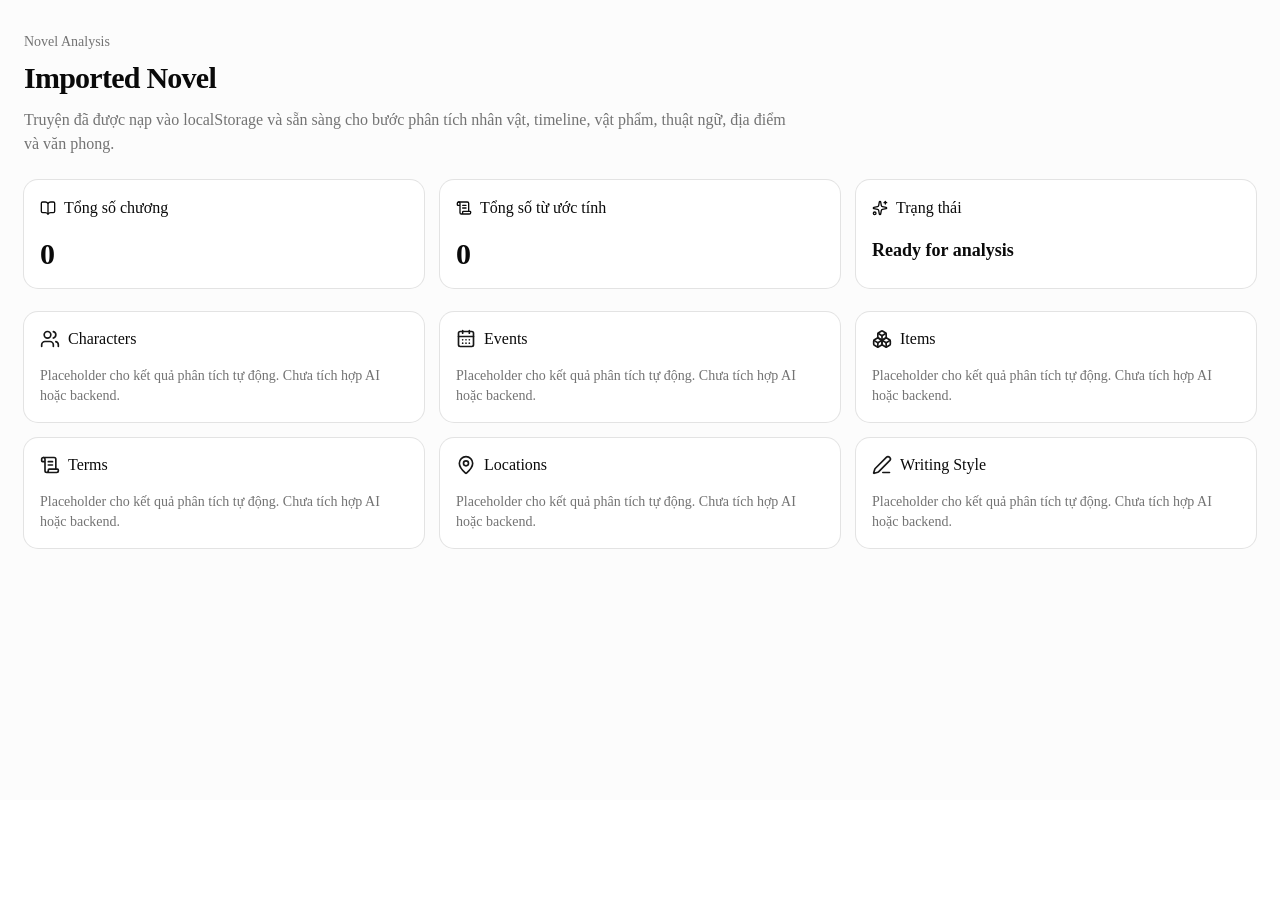
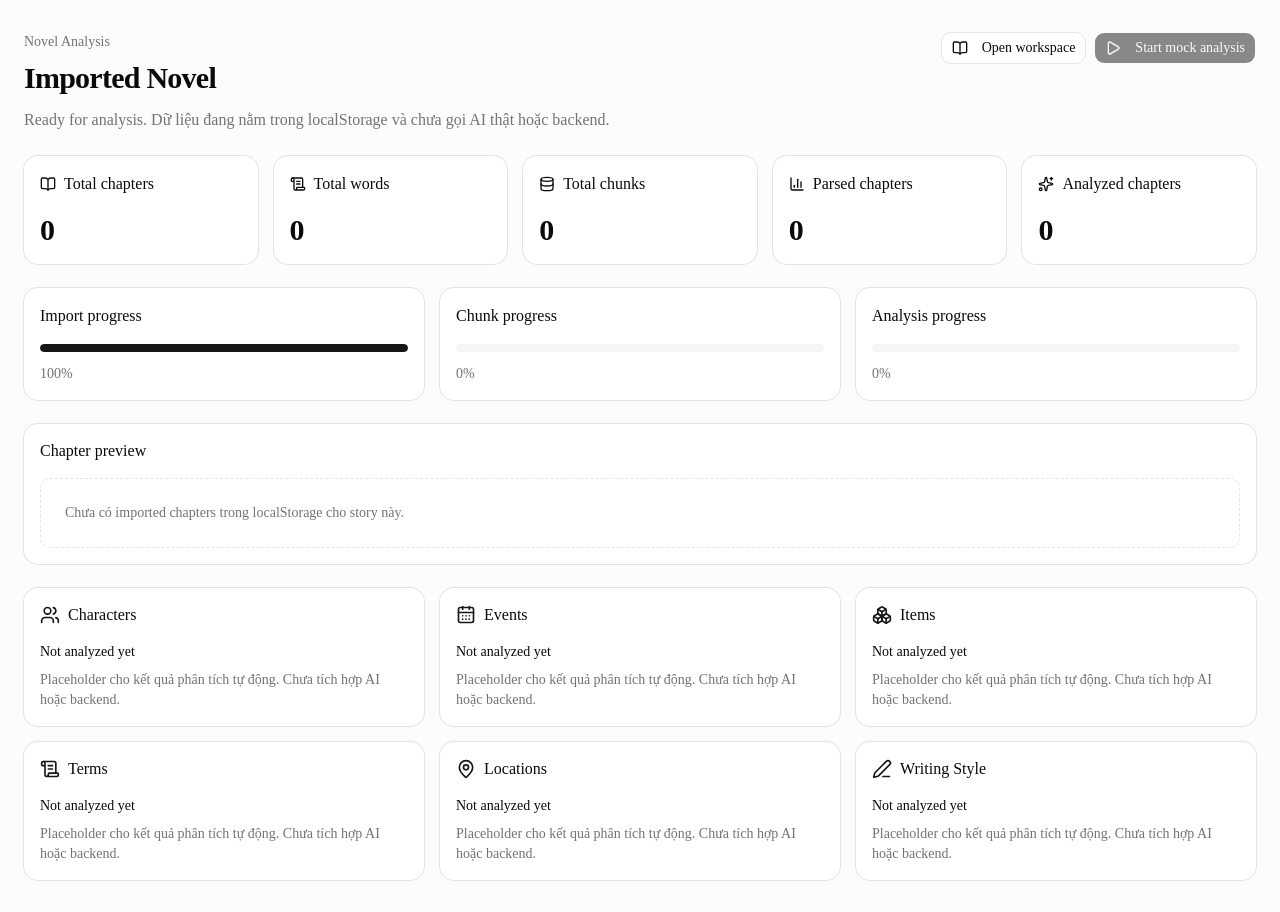
Before and after one commit to PhatMap/yuki, a Next.js app: page /stories/1/analysis in a window 1280 px wide. Before the commit the page ends 800 px from the top, so only its background shows below. Built offline with nearby package versions, Linux system fonts and the light colour scheme.

Commit message:
Improve imported story analysis dashboard

```diff
--- a/src/components/story/story-analysis-client.tsx
+++ b/src/components/story/story-analysis-client.tsx
@@ -1,18 +1,28 @@
 "use client";
 
-import { useMemo, useSyncExternalStore } from "react";
+import Link from "next/link";
+import { type ComponentType, useMemo, useSyncExternalStore } from "react";
 import {
+  BarChart3,
   BookOpen,
   Boxes,
   CalendarDays,
+  Database,
   MapPin,
   PenLine,
+  Play,
   ScrollText,
   Sparkles,
   Users,
 } from "lucide-react";
 
-import type { Chapter, Story } from "@/lib/types";
+import type {
+  AnalysisStatus,
+  ChapterChunk,
+  ImportedChapter,
+  Story,
+} from "@/lib/types";
+import { Button } from "@/components/ui/button";
 import { Card, CardContent, CardHeader, CardTitle } from "@/components/ui/card";
 
 interface StoryAnalysisClientProps {
@@ -21,43 +31,38 @@ interface StoryAnalysisClientProps {
 
 const storyStorageKey = "ai-story-app:stories";
 const emptyStories: Story[] = [];
-const emptyChapters: Chapter[] = [];
-const parsedArrayCache = new Map<
+const emptyChapters: ImportedChapter[] = [];
+const emptyChunks: ChapterChunk[] = [];
+const emptyAnalysisStatus: AnalysisStatus | null = null;
+const parsedValueCache = new Map<
   string,
-  { serializedValue: string; parsedValue: unknown[] }
+  { serializedValue: string; parsedValue: unknown }
 >();
 
-function estimateWordCount(text: string) {
-  const words = text.trim().match(/\S+/g);
+function readJsonValue<T>(key: string, fallback: T): T {
+  if (typeof window === "undefined") return fallback;
 
-  return words?.length ?? 0;
+  const serializedValue = localStorage.getItem(key) || "";
+  const cachedValue = parsedValueCache.get(key);
+
+  if (cachedValue?.serializedValue === serializedValue) {
+    return cachedValue.parsedValue as T;
   }
 
-function readJsonArray<T>(key: string, fallback: T[]) {
-  if (typeof window === "undefined") return fallback;
+  if (!serializedValue) {
+    parsedValueCache.set(key, { serializedValue, parsedValue: fallback });
 
-  const serializedValue = localStorage.getItem(key) || "[]";
-  const cachedValue = parsedArrayCache.get(key);
-
-  if (cachedValue?.serializedValue === serializedValue) {
-    return cachedValue.parsedValue as T[];
+    return fallback;
   }
 
   try {
-    const parsedValue = JSON.parse(serializedValue) as T[];
-    const normalizedValue = Array.isArray(parsedValue) ? parsedValue : fallback;
+    const parsedValue = JSON.parse(serializedValue) as T;
 
-    parsedArrayCache.set(key, {
-      serializedValue,
-      parsedValue: normalizedValue,
-    });
+    parsedValueCache.set(key, { serializedValue, parsedValue });
 
-    return normalizedValue;
+    return parsedValue;
   } catch {
-    parsedArrayCache.set(key, {
-      serializedValue,
-      parsedValue: fallback,
-    });
+    parsedValueCache.set(key, { serializedValue, parsedValue: fallback });
 
     return fallback;
   }
@@ -83,30 +88,61 @@ const analysisCards = [
 export function StoryAnalysisClient({ storyId }: StoryAnalysisClientProps) {
   const stories = useSyncExternalStore(
     subscribeToLocalStorage,
-    () => readJsonArray<Story>(storyStorageKey, emptyStories),
+    () => readJsonValue<Story[]>(storyStorageKey, emptyStories),
     () => emptyStories,
   );
   const chapters = useSyncExternalStore(
     subscribeToLocalStorage,
     () =>
-      readJsonArray<Chapter>(
+      readJsonValue<ImportedChapter[]>(
         `ai-story-app:chapters:${storyId}`,
         emptyChapters,
       ),
     () => emptyChapters,
   );
+  const chunks = useSyncExternalStore(
+    subscribeToLocalStorage,
+    () =>
+      readJsonValue<ChapterChunk[]>(
+        `ai-story-app:chunks:${storyId}`,
+        emptyChunks,
+      ),
+    () => emptyChunks,
+  );
+  const analysisStatus = useSyncExternalStore(
+    subscribeToLocalStorage,
+    () =>
+      readJsonValue<AnalysisStatus | null>(
+        `ai-story-app:analysis-status:${storyId}`,
+        emptyAnalysisStatus,
+      ),
+    () => emptyAnalysisStatus,
+  );
 
   const story = stories.find((item) => item.id === storyId);
   const totalWordCount = useMemo(() => {
-    return chapters.reduce(
-      (total, chapter) => total + estimateWordCount(chapter.content),
-      0,
-    );
+    return chapters.reduce((total, chapter) => total + chapter.wordCount, 0);
   }, [chapters]);
+  const chunkCountsByChapterId = useMemo(() => {
+    return chunks.reduce<Record<string, number>>((counts, chunk) => {
+      counts[chunk.chapterId] = (counts[chunk.chapterId] ?? 0) + 1;
+
+      return counts;
+    }, {});
+  }, [chunks]);
+
+  const totalChapters = analysisStatus?.totalChapters ?? chapters.length;
+  const parsedChapters = analysisStatus?.parsedChapters ?? chapters.length;
+  const analyzedChapters = analysisStatus?.analyzedChapters ?? 0;
+  const totalChunks = analysisStatus?.totalChunks ?? chunks.length;
+  const analysisProgress =
+    totalChapters > 0 ? Math.round((analyzedChapters / totalChapters) * 100) : 0;
+  const chunkProgress = chunks.length > 0 ? 100 : 0;
 
   return (
     <main className="min-h-screen bg-muted/30">
       <section className="mx-auto flex w-full max-w-7xl flex-col gap-6 px-6 py-8">
+        <div className="flex flex-col gap-4 lg:flex-row lg:items-start lg:justify-between">
           <div>
             <p className="mb-2 text-sm font-medium text-muted-foreground">
               Novel Analysis
@@ -116,50 +152,104 @@ export function StoryAnalysisClient({ storyId }: StoryAnalysisClientProps) {
             </h1>
             <p className="mt-3 max-w-3xl text-muted-foreground">
               {story?.author ? `Tác giả: ${story.author}. ` : ""}
-            Truyện đã được nạp vào localStorage và sẵn sàng cho bước phân tích
-            nhân vật, timeline, vật phẩm, thuật ngữ, địa điểm và văn phong.
+              Ready for analysis. Dữ liệu đang nằm trong localStorage và chưa
+              gọi AI thật hoặc backend.
             </p>
           </div>
 
-        <section className="grid gap-4 md:grid-cols-3">
-          <Card>
-            <CardHeader>
-              <CardTitle className="flex items-center gap-2 text-base">
-                <BookOpen className="h-4 w-4" />
-                Tổng số chương
-              </CardTitle>
-            </CardHeader>
-            <CardContent>
-              <p className="text-3xl font-semibold">{chapters.length}</p>
-            </CardContent>
-          </Card>
+          <div className="flex flex-wrap gap-2">
+            <Button asChild variant="outline">
+              <Link href={`/stories/${storyId}/workspace`}>
+                <BookOpen className="mr-2 h-4 w-4" />
+                Open workspace
+              </Link>
+            </Button>
+            <Button disabled type="button">
+              <Play className="mr-2 h-4 w-4" />
+              Start mock analysis
+            </Button>
+          </div>
+        </div>
+
+        <section className="grid gap-4 md:grid-cols-2 xl:grid-cols-5">
+          <MetricCard
+            icon={BookOpen}
+            label="Total chapters"
+            value={totalChapters.toLocaleString("vi-VN")}
+          />
+          <MetricCard
+            icon={ScrollText}
+            label="Total words"
+            value={totalWordCount.toLocaleString("vi-VN")}
+          />
+          <MetricCard
+            icon={Database}
+            label="Total chunks"
+            value={totalChunks.toLocaleString("vi-VN")}
+          />
+          <MetricCard
+            icon={BarChart3}
+            label="Parsed chapters"
+            value={parsedChapters.toLocaleString("vi-VN")}
+          />
+          <MetricCard
+            icon={Sparkles}
+            label="Analyzed chapters"
+            value={analyzedChapters.toLocaleString("vi-VN")}
+          />
+        </section>
+
+        <section className="grid gap-4 lg:grid-cols-3">
+          <ProgressCard label="Import progress" value={100} />
+          <ProgressCard label="Chunk progress" value={chunkProgress} />
+          <ProgressCard label="Analysis progress" value={analysisProgress} />
+        </section>
 
         <Card>
           <CardHeader>
-              <CardTitle className="flex items-center gap-2 text-base">
-                <ScrollText className="h-4 w-4" />
-                Tổng số từ ước tính
-              </CardTitle>
+            <CardTitle>Chapter preview</CardTitle>
           </CardHeader>
           <CardContent>
-              <p className="text-3xl font-semibold">
-                {totalWordCount.toLocaleString("vi-VN")}
+            {chapters.length > 0 ? (
+              <div className="overflow-hidden rounded-lg border">
+                <table className="w-full text-left text-sm">
+                  <thead className="bg-muted/60 text-muted-foreground">
+                    <tr>
+                      <th className="px-3 py-2 font-medium">Chapter</th>
+                      <th className="px-3 py-2 font-medium">Title</th>
+                      <th className="px-3 py-2 font-medium">Words</th>
+                      <th className="px-3 py-2 font-medium">Chunks</th>
+                      <th className="px-3 py-2 font-medium">Status</th>
+                    </tr>
+                  </thead>
+                  <tbody>
+                    {chapters.slice(0, 20).map((chapter) => (
+                      <tr className="border-t" key={chapter.id}>
+                        <td className="px-3 py-2">{chapter.chapterNumber}</td>
+                        <td className="px-3 py-2 font-medium">
+                          {chapter.title}
+                        </td>
+                        <td className="px-3 py-2">
+                          {chapter.wordCount.toLocaleString("vi-VN")}
+                        </td>
+                        <td className="px-3 py-2">
+                          {(chunkCountsByChapterId[chapter.id] ?? 0).toLocaleString(
+                            "vi-VN",
+                          )}
+                        </td>
+                        <td className="px-3 py-2">{chapter.status}</td>
+                      </tr>
+                    ))}
+                  </tbody>
+                </table>
+              </div>
+            ) : (
+              <p className="rounded-lg border border-dashed p-6 text-sm text-muted-foreground">
+                Chưa có imported chapters trong localStorage cho story này.
               </p>
+            )}
           </CardContent>
         </Card>
-
-          <Card>
-            <CardHeader>
-              <CardTitle className="flex items-center gap-2 text-base">
-                <Sparkles className="h-4 w-4" />
-                Trạng thái
-              </CardTitle>
-            </CardHeader>
-            <CardContent>
-              <p className="text-lg font-semibold">Ready for analysis</p>
-            </CardContent>
-          </Card>
-        </section>
 
         <section className="grid gap-4 md:grid-cols-2 xl:grid-cols-3">
           {analysisCards.map((card) => {
@@ -174,7 +264,8 @@ export function StoryAnalysisClient({ storyId }: StoryAnalysisClientProps) {
                   </CardTitle>
                 </CardHeader>
                 <CardContent>
-                  <p className="text-sm text-muted-foreground">
+                  <p className="text-sm font-medium">Not analyzed yet</p>
+                  <p className="mt-2 text-sm text-muted-foreground">
                     Placeholder cho kết quả phân tích tự động. Chưa tích hợp AI
                     hoặc backend.
                   </p>
@@ -187,3 +278,46 @@ export function StoryAnalysisClient({ storyId }: StoryAnalysisClientProps) {
     </main>
   );
 }
+
+function MetricCard({
+  icon: Icon,
+  label,
+  value,
+}: {
+  icon: ComponentType<{ className?: string }>;
+  label: string;
+  value: string;
+}) {
+  return (
+    <Card>
+      <CardHeader>
+        <CardTitle className="flex items-center gap-2 text-base">
+          <Icon className="h-4 w-4" />
+          {label}
+        </CardTitle>
+      </CardHeader>
+      <CardContent>
+        <p className="text-3xl font-semibold">{value}</p>
+      </CardContent>
+    </Card>
+  );
+}
+
+function ProgressCard({ label, value }: { label: string; value: number }) {
+  return (
+    <Card>
+      <CardHeader>
+        <CardTitle className="text-base">{label}</CardTitle>
+      </CardHeader>
+      <CardContent>
+        <div className="h-2 overflow-hidden rounded-full bg-muted">
+          <div
+            className="h-full rounded-full bg-primary"
+            style={{ width: `${Math.min(100, Math.max(0, value))}%` }}
+          />
+        </div>
+        <p className="mt-3 text-sm text-muted-foreground">{value}%</p>
+      </CardContent>
+    </Card>
+  );
+}
```
Lines whose indentation alone changed are shown as unchanged.
